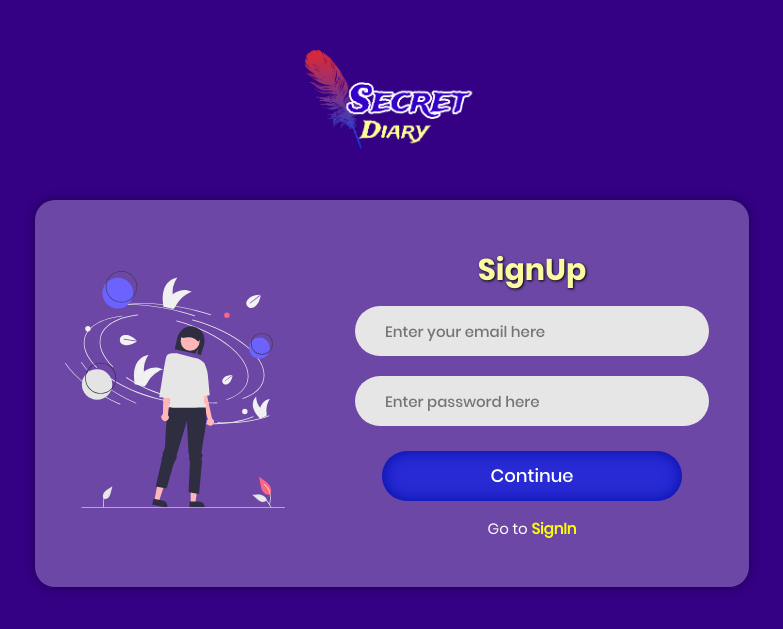
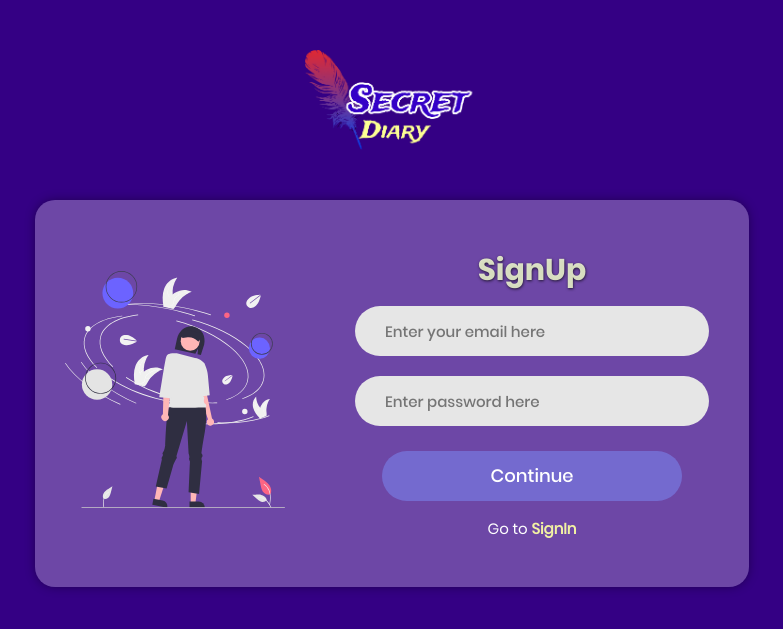
Before and after one commit to Abhishek332/Secret_diary, a PHP site: page / in a window 1280 px wide. Shown: the top 629 px of the page, without its empty margins (248-1031 px from the left). Run offline with PHP 8.4, Linux system fonts and the light colour scheme; some libraries are stand-ins or nearby versions.

Commit message:
Make Some Color Changes

```diff
--- a/assets/css/style.css
+++ b/assets/css/style.css
@@ -20,9 +20,10 @@ body{
   display: none;
 }
 
+
 button{
     cursor : pointer;
-    background-color: rgba(19, 33, 226, 0.76);
+    background-color: rgb(122 130 235 / 60%);
     color : white;
     margin : 15px;
     font-family: Poppins-Medium;
@@ -31,11 +32,10 @@ button{
     border-radius: 25px;
     height : 50px;
     width : 80%;
-    box-shadow : inset 0 0 15px rgb(3, 14, 163);
 }
 
 button:hover{
-  background-color: rgba(34, 47, 236, 0.801);
+  background-color: rgb(122 130 235);
 }
 
 /* ======================================================================= */
@@ -172,8 +172,8 @@ button:hover{
 .form-box .form-title{
   font-size: 2rem;
   font-family: Poppins-Bold;
-  color : rgb(250, 250, 160);
-  text-shadow: 1px 1px 3px black;
+  color : rgb(241 250 211 / 87%);
+  text-shadow: 0.5px 0.5px 3px #000000b5;
 }
 
 textarea{
--- a/assets/templates/mainlogin.php
+++ b/assets/templates/mainlogin.php
@@ -13,7 +13,7 @@
         <input class="input" type="password" name="s-password" placeholder="Enter password here" required>
       </div>
 		  <button type="submit" name="signup">Continue</button>
-      <p id="signincall" style="color : white;">Go to <span style="color : yellow; font-weight : bold">SignIn</span></p>
+      <p id="signincall" style="color : white;">Go to <span style="color : #f2f2a3; font-weight : bold">SignIn</span></p>
 	  </form>
   </div>
 
@@ -31,7 +31,7 @@
         <input class="input" type="password" name="password" placeholder="Enter password here" required>
       </div>
 		  <button type="submit" name="signin">Continue</button>
-      <p id="signupcall" style="color : white;">Go to <span style="color : yellow; font-weight : bold">SignUp</span></p>
+      <p id="signupcall" style="color : white;">Go to <span style="color : #f2f2a3; font-weight : bold">SignUp</span></p>
 	  </form>
   </div>
 </div>
```
